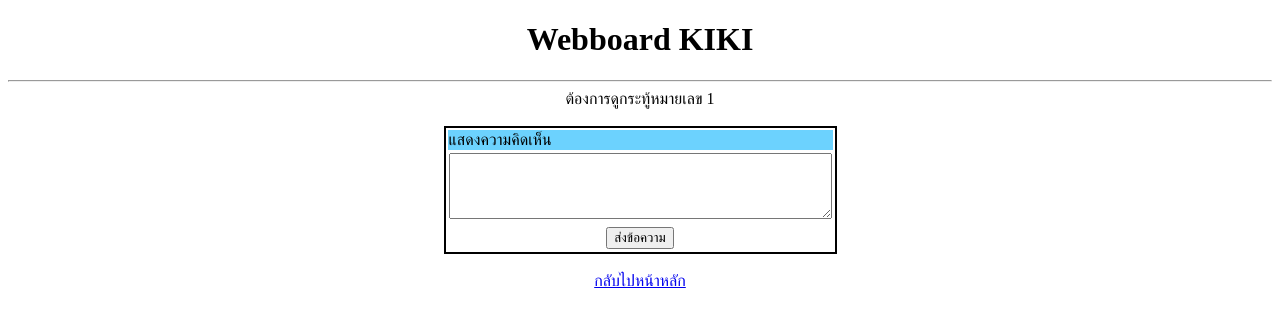
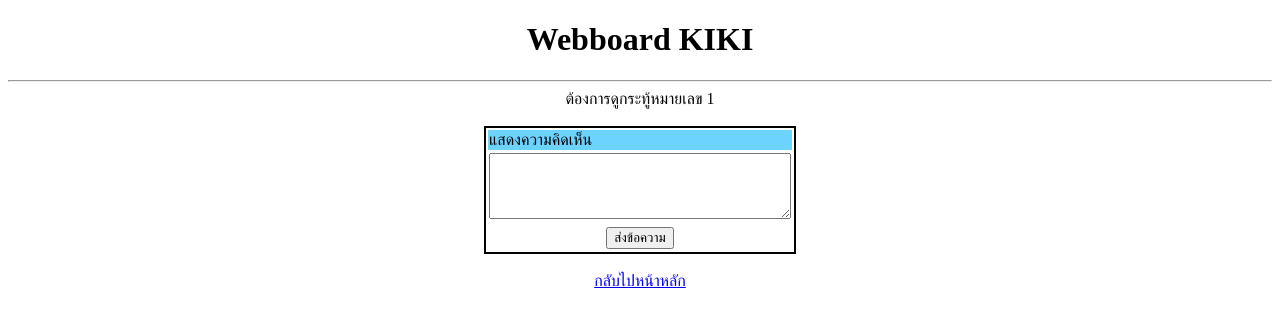
Before and after one commit to Thispowder/WebApp_ECT-, a PHP site: page /post.php?id=1 in a window 1280 px wide. Shown: the top 327 px of the page. Run offline with PHP 8.4, Linux system fonts and the light colour scheme.

Commit message:
add verify.php ang post.php

```diff
--- a/post.php
+++ b/post.php
@@ -11,9 +11,9 @@
     <hr>
     <div align="center">
         ต้องการดูกระทู้หมายเลข <?php echo $_GET["id"]; ?><br><br>
-        <table style="width: 20%;  border: 2px solid black;">
+        <table style="width: 10%;  border: 2px solid black;">
         <tr><td style="background-color: #6CD2FE;">แสดงความคิดเห็น</td></tr>
-        <tr><td><textarea rows="4" cols="45"></textarea></td></tr>
+        <tr><td><textarea rows="4" cols="35"></textarea></td></tr>
         <tr><td align="center"><input type="submit" name="submit" value="ส่งข้อความ"></td></tr>
         </table><br>
         <a href="index.html">กลับไปหน้าหลัก</a>
```
